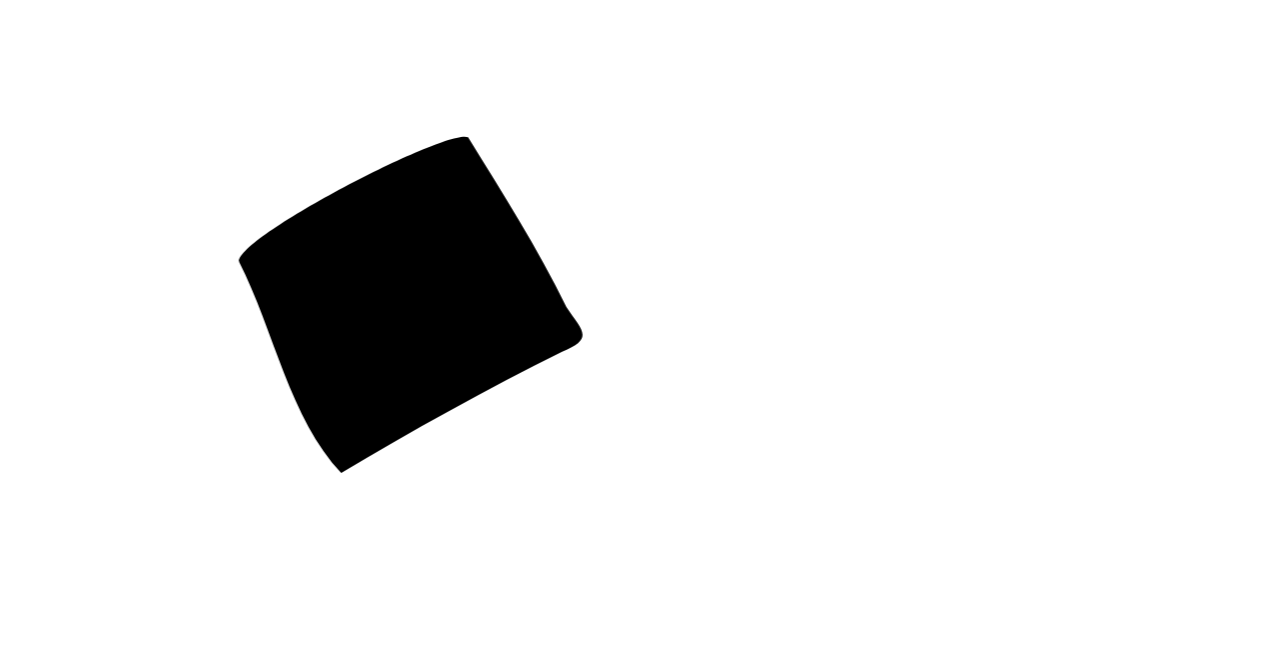
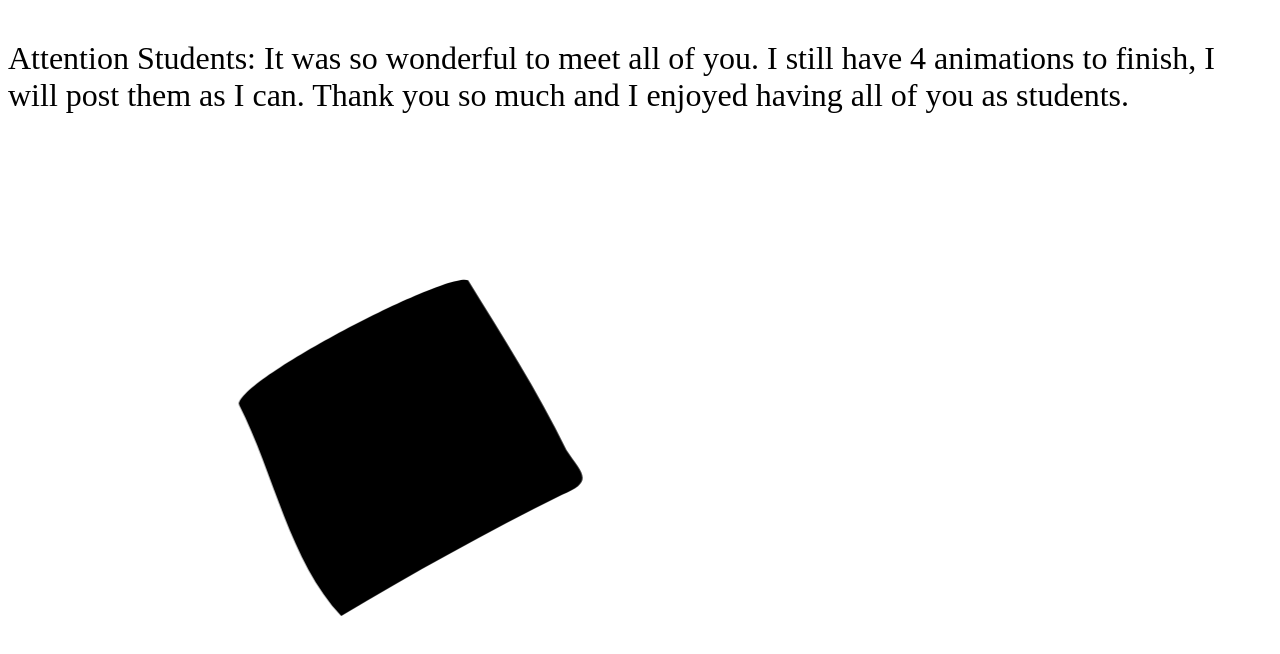
Before and after one commit to lahdesign/accepted-students, a plain HTML site: page index.html in a window 1280 px wide. Shown: the top 654 px of the page. Drawn offline with nearby package versions, Linux system fonts and the light colour scheme.

Commit message:
Add files via upload

```diff
--- a/index.html
+++ b/index.html
@@ -8,6 +8,7 @@
     <body>
         <!-- larger container that holds the color bars -->
             <div class="container">
+				<p>Attention Students: It was so wonderful to meet all of you. I still have 4 animations to finish, I will post them as I can. Thank you so much and I enjoyed having all of you as students. </p>
                 <!-- first svg -->
                 <svg version="1.1" xmlns="http://www.w3.org/2000/svg" xmlns:xlink="http://www.w3.org/1999/xlink" x="0px" y="0px"
                 viewBox="0 0 800 800" style="enable-background:new 0 0 800 800;" xml:space="preserve">
@@ -1805,7 +1806,7 @@
 		"/>
 </g>
 </svg>
-
+<img src="assets/equality.png" class="animated infinite zoomIn delay-2s">
 
 
 
--- a/style.css
+++ b/style.css
@@ -15,6 +15,9 @@
     color: #ffeead;
   }
 
+  p{
+      font-size: 2em;
+  }
   svg{
       display:block;
       width:100%;
```
Also changed, not shown: assets/equality.png (added), 1 other file.
